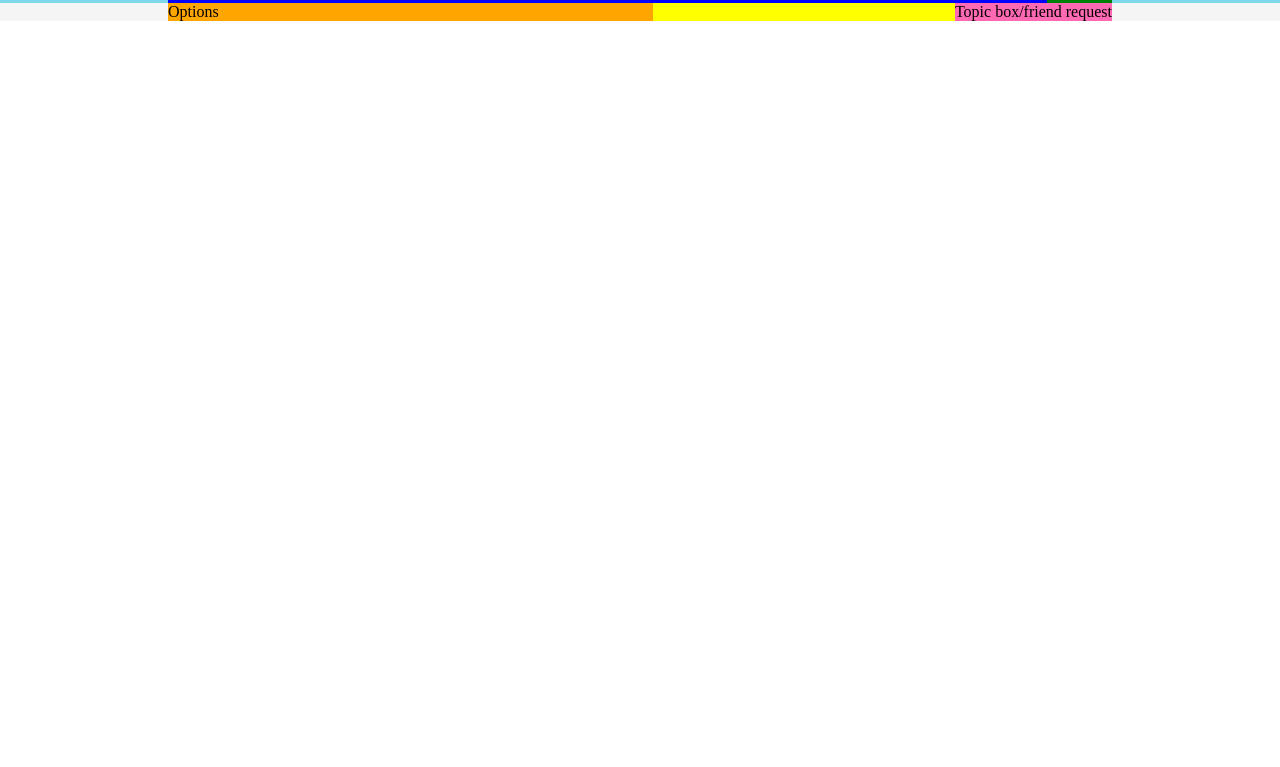
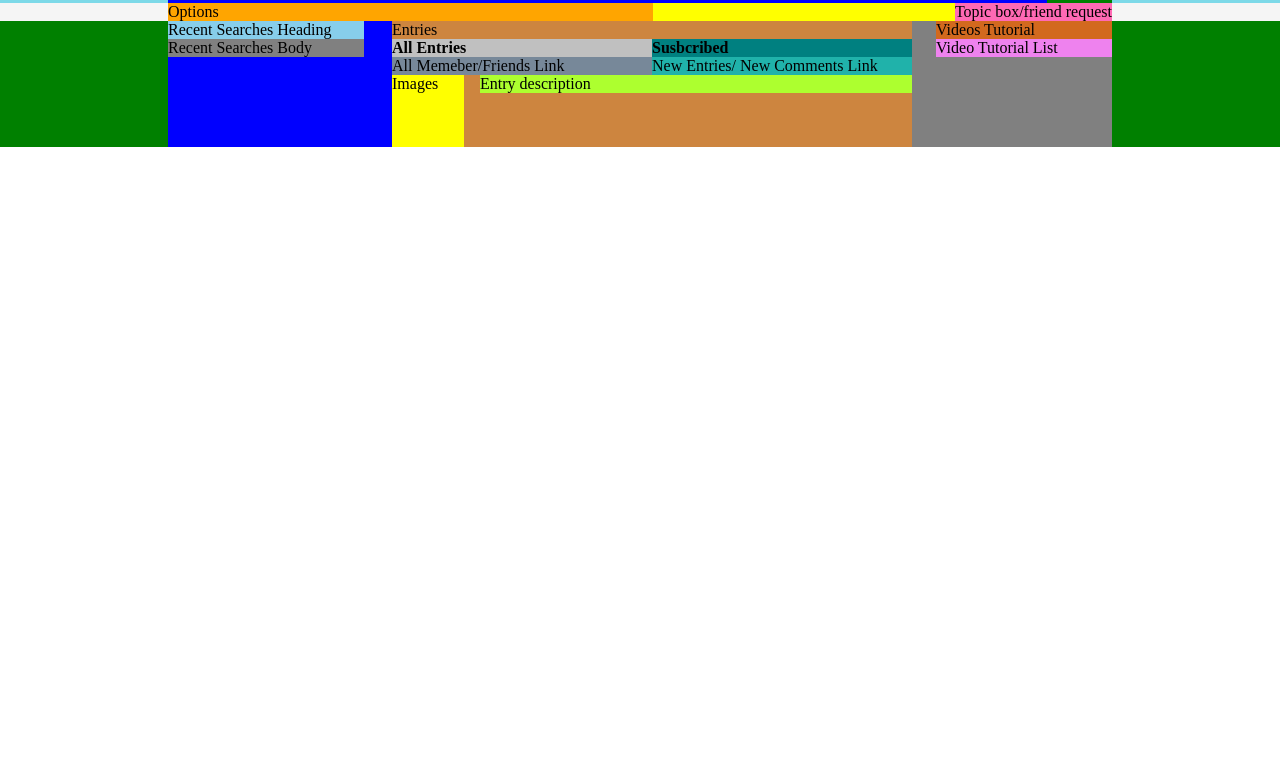
Before and after one commit to SonishMaharjan/sonishmaharjan.github.io, a plain HTML site: page tutangle/index.html in a window 1280 px wide. Shown: the part 33-800 px from the top of the page. Drawn offline with Linux system fonts and the light colour scheme.

Commit message:
body block created

```diff
--- a/tutangle/css/layout.css
+++ b/tutangle/css/layout.css
@@ -83,6 +83,10 @@
   width: 196px;
 }
 
+.recent-searches {
+  width: 100%;
+}
+
 .recent-searches-wrapper {
   width: 100%;
   background: yellow;
@@ -131,12 +135,43 @@
   background: teal;
 }
 
+.entries-body {
+  width: 100%;
+  background: brown;
+}
+
+.entry-item {
+  width: 100%;
+}
+
+.entry-image {
+  width: 72px;
+  height: 72px;
+  background: yellow;
+  float: left;
+}
+
+.entry-description {
+  width: 432px;
+  background: greenyellow;
+  float: right;
+}
+
 .video-tutorial-wrapper {
   width: 176px;
   background: royalblue;
   float: right;
 }
 
+.video-tutorial-header {
+  width: 100%;
+  background: chocolate;
+}
+.video-tutorial-body {
+  width: 100%;
+  background: violet;
+}
+
 .footer-wrapper {
   width: 100%;
 }
--- a/tutangle/index.html
+++ b/tutangle/index.html
@@ -30,7 +30,47 @@
           </div>
         </div>
       </div>
-      <div class="body-wrapper"></div>
+      <div class="body-wrapper">
+        <div class="body-left">
+          <div class="recent-searches-wrapper">
+            <div class="recent-seraches">
+              <div class="recent-searches-heading">Recent Searches Heading</div>
+              <div class="recent-searches-body">Recent Searches Body</div>
+            </div>
+          </div>
+        </div>
+        <div class="body-right">
+          <div class="entries-wrapper">
+            <div class="entries-header">
+              <div class="entries-heading">Entries</div>
+              <div class="entries-option">
+                <div class="all-entries-wrapper">
+                  <h4>All Entries</h4>
+                  <div class="all-entries-menu">All Memeber/Friends Link</div>
+                </div>
+                <div class="subscribed-wrapper">
+                  <h4>Susbcribed</h4>
+                  <div class="subscribed-menu">
+                    New Entries/ New Comments Link
+                  </div>
+                </div>
+              </div>
+            </div>
+
+            <div class="entries-body">
+              <div class="entry-item">
+                <div class="entry-image">Images</div>
+                <div class="entry-description">Entry description</div>
+              </div>
+            </div>
+            <div class="entries-body"></div>
+          </div>
+          <div class="video-tutorial-wrapper">
+            <div class="video-tutorial-header">Videos Tutorial</div>
+            <div class="video-tutorial-body">Video Tutorial List</div>
+          </div>
+        </div>
+      </div>
       <div class="footer-wrapper"></div>
     </div>
   </body>
```
